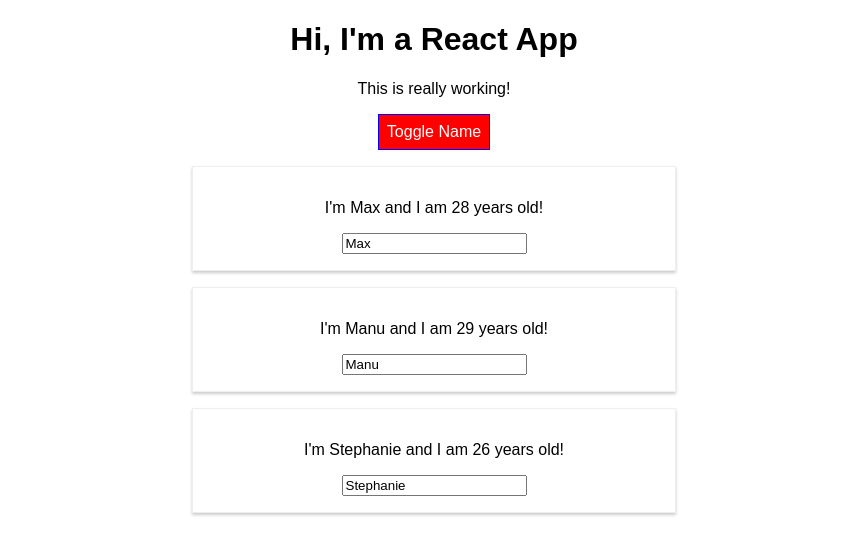
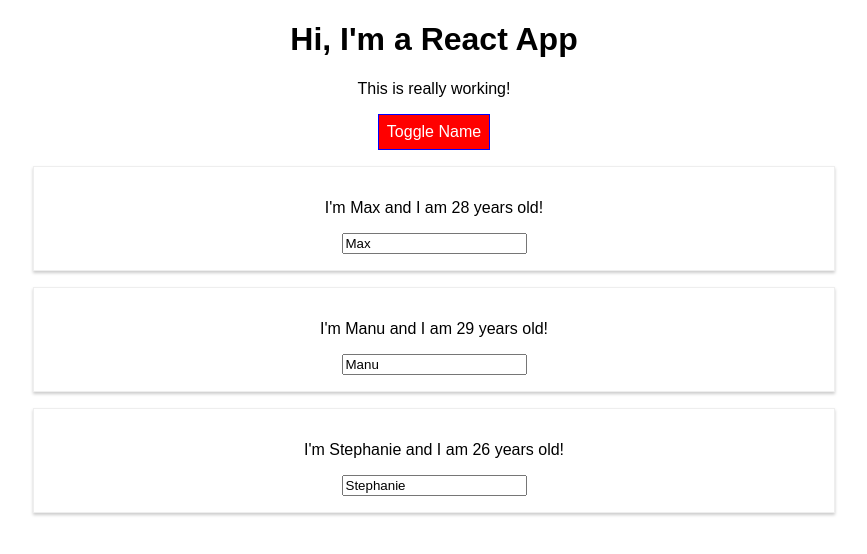
Before and after one commit to nikesh9220/ReactTraining, a React (Create React App) app: page / in a window 1280 px wide. Both pictures are taken after a click on the button "Toggle Name". Shown: the top 554 px of the page, without its empty margins (206-1073 px from the left). Built offline with nearby package versions, Linux system fonts and the light colour scheme.

Commit message:
dynamic styling using styled component

```diff
--- a/package.json
+++ b/package.json
@@ -6,7 +6,8 @@
     "radium": "^0.26.0",
     "react": "^16.13.1",
     "react-dom": "^16.13.1",
-    "react-scripts": "1.1.5"
+    "react-scripts": "1.1.5",
+    "styled-components": "^5.1.0"
   },
   "scripts": {
     "start": "react-scripts start",
--- a/src/App.js
+++ b/src/App.js
@@ -1,9 +1,22 @@
 import React, { Component } from 'react';
-import Radium, {StyleRoot} from 'radium'
 import './App.css';
+import styled from 'styled-components'
 import Person from './Person/Person';
 
+const StyledButton = styled.button`
+  background-color: ${props => props.alt ? 'red': 'green'};
+  color: white;
+  font: inherit;
+  border: 1px solid blue;
+  padding: 8px;
+  cursor: pointer;
+  &:hover {
+      background-color:${props => props.alt ? 'salmon': 'lightgreen'};
+      color:black;
+  }
+`;
 class App extends Component {
+
   state = {
     persons: [
       { id:'N1', name: 'Max', age: 28 },
@@ -64,18 +77,7 @@
 }
 
   render () {
-    const style = {
-      backgroundColor: 'green',
-      color: 'white',
-      font: 'inherit',
-      border: '1px solid blue',
-      padding: '8px',
-      cursor: 'pointer',
-      ':hover':{
-          backgroundColor:'lightgreen',
-          color:'black'
-      }
-    };
+
     let persons = null;
     if(this.state.showName){
         persons=
@@ -88,11 +90,11 @@
           }
 
         </div>
-        style.backgroundColor = 'red';
-        style[":hover"] ={
-          backgroundColor:'salmon',
-          color:'black'
-        }
+        // style.backgroundColor = 'red';
+        // style[":hover"] ={
+        //   backgroundColor:'salmon',
+        //   color:'black'
+        // }
     }
     let classes = [];
     if(this.state.persons.length <=2){
@@ -103,21 +105,23 @@
       classes.push('bold')
     }
     return (
-      <StyleRoot>
-      <div className="App">
+
+       <div className="App">
         <h1>Hi, I'm a React App</h1>
         <p className={classes.join(' ')}>This is really working!</p>
-        <button
-          style={style}
-          onClick={this.toggleNameHandler}>Toggle Name</button>
+        <StyledButton
+          alt={this.state.showName}
+          onClick={this.toggleNameHandler}>Toggle Name</StyledButton>
 
       {persons}
 
       </div>
-      </StyleRoot>
+
+
+
     );
     // return React.createElement('div', {className: 'App'}, React.createElement('h1', null, 'Does this work now?'));
   }
 }
 
-export default Radium(App);
+export default App;
--- a/src/Person/Person.css
+++ b/src/Person/Person.css
@@ -1,8 +1,8 @@
-.Person {
+/* .Person {
     width: 60%;
     margin: 16px auto;
     border: 1px solid #eee;
     box-shadow: 0 2px 3px #ccc;
     padding: 16px;
     text-align: center;
-}
+} */
--- a/src/Person/Person.js
+++ b/src/Person/Person.js
@@ -1,19 +1,32 @@
 import React from 'react';
-import Radium from 'radium'
-import './Person.css';
+import styled from 'styled-components'
 
+const StyledDiv = styled.div`
+    width: 60%;
+    margin: 16px auto;
+    border: 1px solid #eee;
+    box-shadow: 0 2px 3px #ccc;
+    padding: 16px;
+    text-align: center;
+    '@media (min-width : 500px)': {
+      width: '450px'
+    }
+  `
 const person = ( props ) => {
-    const style= {
-      '@media (min-width : 500px)': {
-        width: '450px'      }
-    }
+    // const style= {
+    //   '@media (min-width : 500px)': {
+    //     width: '450px'      }
+    // }
     return (
-        <div className="Person" style={style}>
+        <StyledDiv>
+          <div className="Person" >
             <p onClick={props.click}>I'm {props.name} and I am {props.age} years old!</p>
             <p>{props.children}</p>
             <input type="text" onChange={props.changed} value={props.name} />
         </div>
+        </StyledDiv>
+
     )
 };
 
-export default Radium(person);
+export default person;
```
Also changed, not shown: 2 other files (tests, documents, lock files or other folders).
